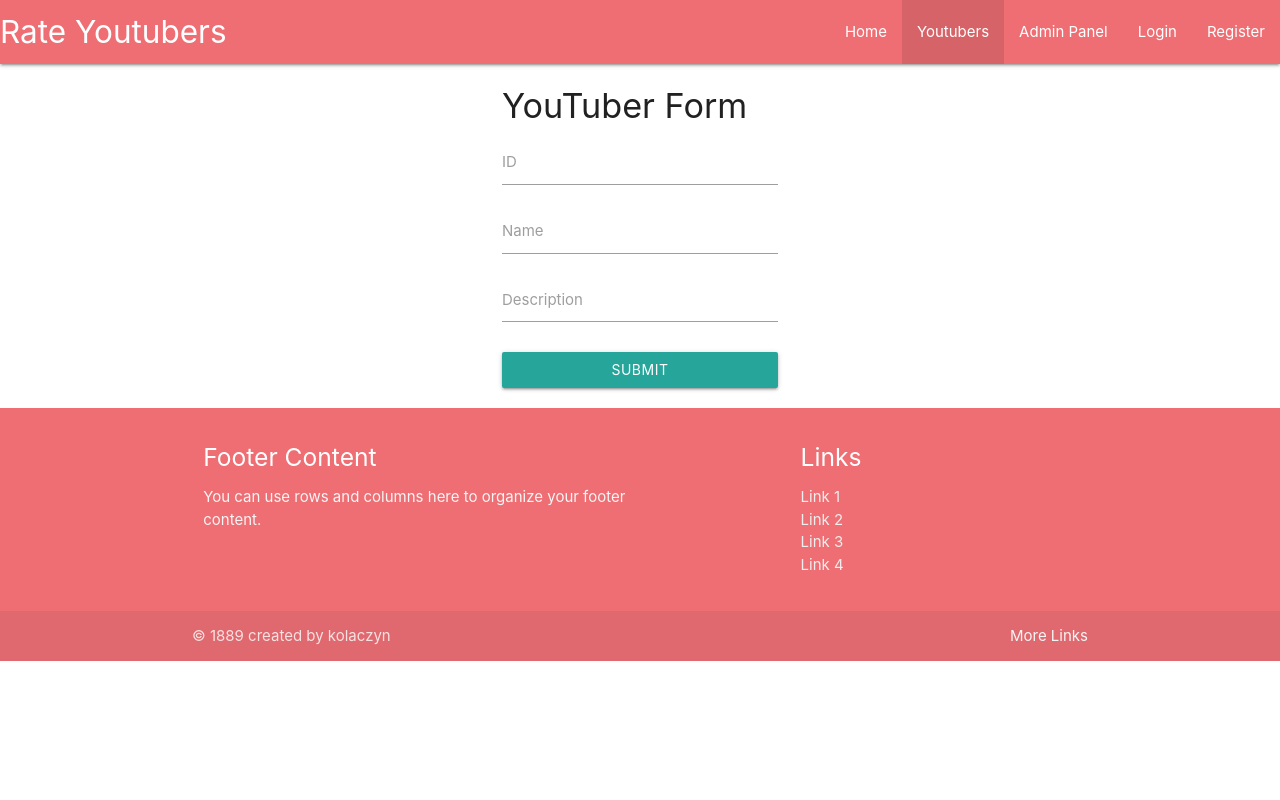
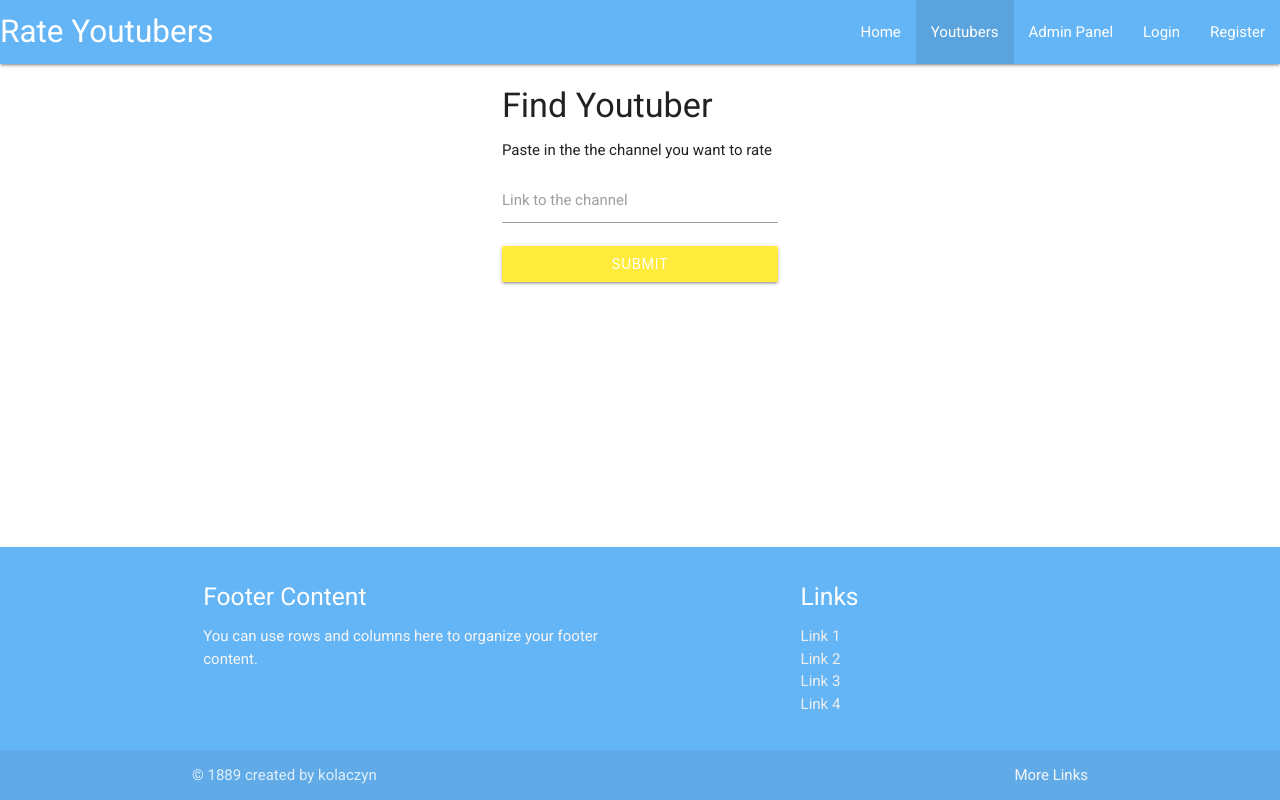
Before and after one commit to kolaczyn/rate-youtubers, a Flask app: page /youtubers/ in a window 1280 px wide. Run offline with Flask 2, Linux system fonts and the light colour scheme; style sheets or scripts are compiled from the project's sources; some libraries are stand-ins or nearby versions.

Commit message:
you can search youtubers, youtube api integration

```diff
--- a/rate_youtubers/extensions.py
+++ b/rate_youtubers/extensions.py
@@ -1,3 +1,9 @@
+import os
+
 from flask_sqlalchemy import SQLAlchemy
+from googleapiclient.discovery import build
 
 db = SQLAlchemy()
+youtube = build('youtube',
+                'v3',
+                developerKey=os.environ.get('YOUTUBE_API_KEY'))
--- a/rate_youtubers/forms.py
+++ b/rate_youtubers/forms.py
@@ -18,6 +18,6 @@ class RegisterForm(FlaskForm):
 
 
 class YoutuberForm(FlaskForm):
-    id = StringField('ID', validators=[InputRequired(), Length(min=24, max=24)])
-    name = StringField('Name', validators=[InputRequired(), Length(max=20)])
-    description = TextAreaField('Description', validators=[InputRequired(), Length(max=1000)])
+    link = StringField(
+        'Link to the channel',
+        validators=[InputRequired()])
--- a/rate_youtubers/settings.py
+++ b/rate_youtubers/settings.py
@@ -3,3 +3,4 @@ import os
 SECRET_KEY = os.environ.get('SECRET_KEY')
 SQLALCHEMY_TRACK_MODIFICATIONS = False
 SQLALCHEMY_DATABASE_URI = 'sqlite:///data.db'
+YOUTUBE_API_KEY = os.environ.get('YOUTUBE_API_KEY')
--- /dev/null
+++ b/rate_youtubers/static/scss/base.scss
@@ -0,0 +1,18 @@
+@import '../node_modules/materialize-css/sass/components/color-variables';
+$primary-color: color("blue", "lighten-2") !default;
+$secondary-color: color("yellow", "base") !default;
+@import '../node_modules/materialize-css/sass/materialize';
+
+body {
+  font-family: 'Roboto', sans-serif;
+}
+
+.body-wrapper {
+  min-height: 100vh;
+  display: flex;
+  flex-direction: column;
+}
+
+.main-wrapper {
+  flex-grow: 1;
+}
--- a/rate_youtubers/templates/base.html
+++ b/rate_youtubers/templates/base.html
@@ -7,6 +7,8 @@
   <link href="https://fonts.googleapis.com/icon?family=Material+Icons" rel="stylesheet">
   <link rel="stylesheet" href="{{ url_for('static', filename='node_modules/materialize-css/dist/css/materialize.min.css') }}">
   <link rel="stylesheet" href="{{ url_for('static', filename='css/styles.css') }}">
+  <link rel="preconnect" href="https://fonts.gstatic.com">
+  <link href="https://fonts.googleapis.com/css2?family=Roboto:ital,wght@0,100;0,300;0,400;0,500;0,700;0,900;1,100;1,300;1,400;1,500;1,700;1,900&display=swap" rel="stylesheet">
   <title>Rate Youtubers</title>
 </head>
 <body>
@@ -23,6 +25,7 @@
 
     {% include 'layout/footer.html' %}
   </div>
+  <script src="{{ url_for('static', filename='node_modules/jquery/dist/jquery.min.js') }}"></script>
   <script src="{{ url_for('static', filename='node_modules/materialize-css/dist/js/materialize.min.js') }}"></script>
   <script defer>
     // TODO it may be a better idea to handle JS in Materialize a little bit better
--- a/rate_youtubers/templates/pages/youtubers.html
+++ b/rate_youtubers/templates/pages/find-youtuber.html
@@ -5,27 +5,19 @@
   <div class="row">
     <div class="col s4"></div>
     <div class="col s4">
-      <h4>YouTuber Form</h4>
-      <form method="POST">
+      <h4>Find Youtuber</h4>
+      <p>Paste in the the channel you want to rate</p>
+      <form class="youtuberForm" method="POST">
         {{ form.csrf_token }}
 
         <div class="input-field">
-          {{ form.id }}
-          {{ form.id.label }}
-        </div>
-
-        <div class="input-field">
-          {{ form.name }}
-          {{ form.name.label }}
-        </div>
-
-        <div class="input-field">
-          {{ form.description(class='materialize-textarea') }}
-          {{ form.description.label }}
+          {{ form.link }}
+          {{ form.link.label }}
         </div>
 
         {% include 'components/submit-btn.html' %}
       </form>
     </div>
     <div class="col s4"></div>
+  </div>
 {% endblock content %}
--- a/rate_youtubers/views/youtubers.py
+++ b/rate_youtubers/views/youtubers.py
@@ -1,7 +1,8 @@
+import os
 from flask import Blueprint, render_template, g, redirect, url_for
 
 from ..models import Youtuber
-from ..extensions import db
+from ..extensions import db, youtube
 from ..forms import YoutuberForm
 
 youtubers = Blueprint('youtubers', __name__)
@@ -12,15 +13,37 @@ def create():
     form = YoutuberForm()
 
     if form.validate_on_submit():
-        print(form)
-        id = form.id.data
-        name = form.name.data
-        description = form.description.data
-        if Youtuber.query.get(id) is not None:
-            return 'YouTuber already registered.', 400
-        youtuber = Youtuber(id=id, name=name, description=description)
-        db.session.add(youtuber)
-        db.session.commit()
-        return redirect(url_for('main.index'))
+        print('ok')
+        link = form.link.data
+        link_type, id = link.split('/')[-2:]
+        if link_type == 'channel':
+            options = {'id': id}
+        elif link_type == 'user':
+            options = {'forUsername': id}
+        request = youtube.channels().list(
+            part='snippet',
+            # forUsername=link
+            **options
+        )
+        response = request.execute()
+        if response['pageInfo']['totalResults'] == 0:
+            return 404
 
-    return render_template('pages/youtubers.html', form=form)
+        # this is messy asf
+        channel_info = response['items'][0]['snippet']
+        avatar = channel_info['thumbnails']['default']['url']
+        name = channel_info['title']
+        description = channel_info['description']
+        id = response['items'][0]['id']
+
+        relevant_info = {
+            'channel_info': channel_info,
+            'avatar': avatar,
+            'name': name,
+            'id': id,
+            'description': description,
+        }
+
+        return render_template('pages/rate-youtuber.html', **relevant_info)
+
+    return render_template('pages/find-youtuber.html', form=form)
```
Also changed, not shown: rate_youtubers/templates/pages/rate-youtuber.html (added, +17 -0 lines), README.md, rate_youtubers/utils.py (added), 3 other files.
